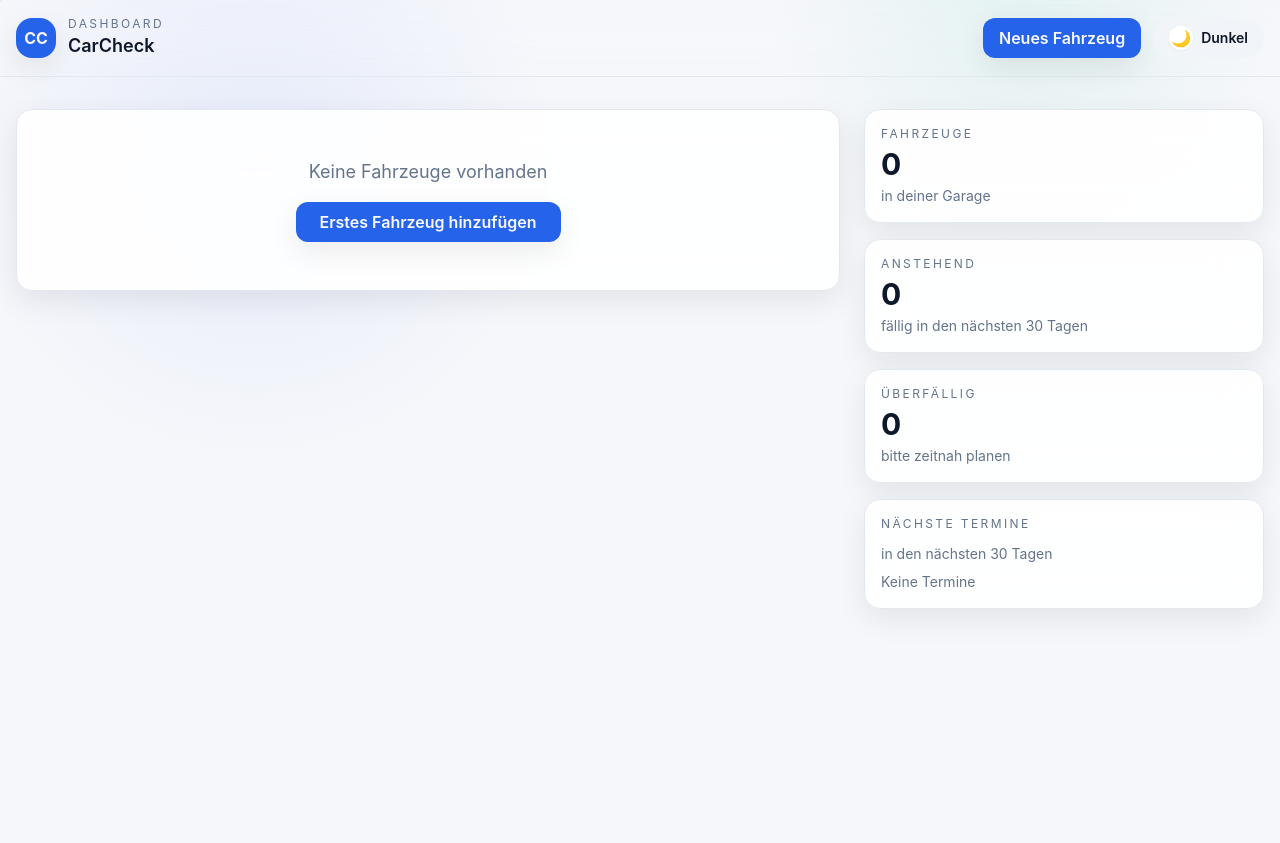
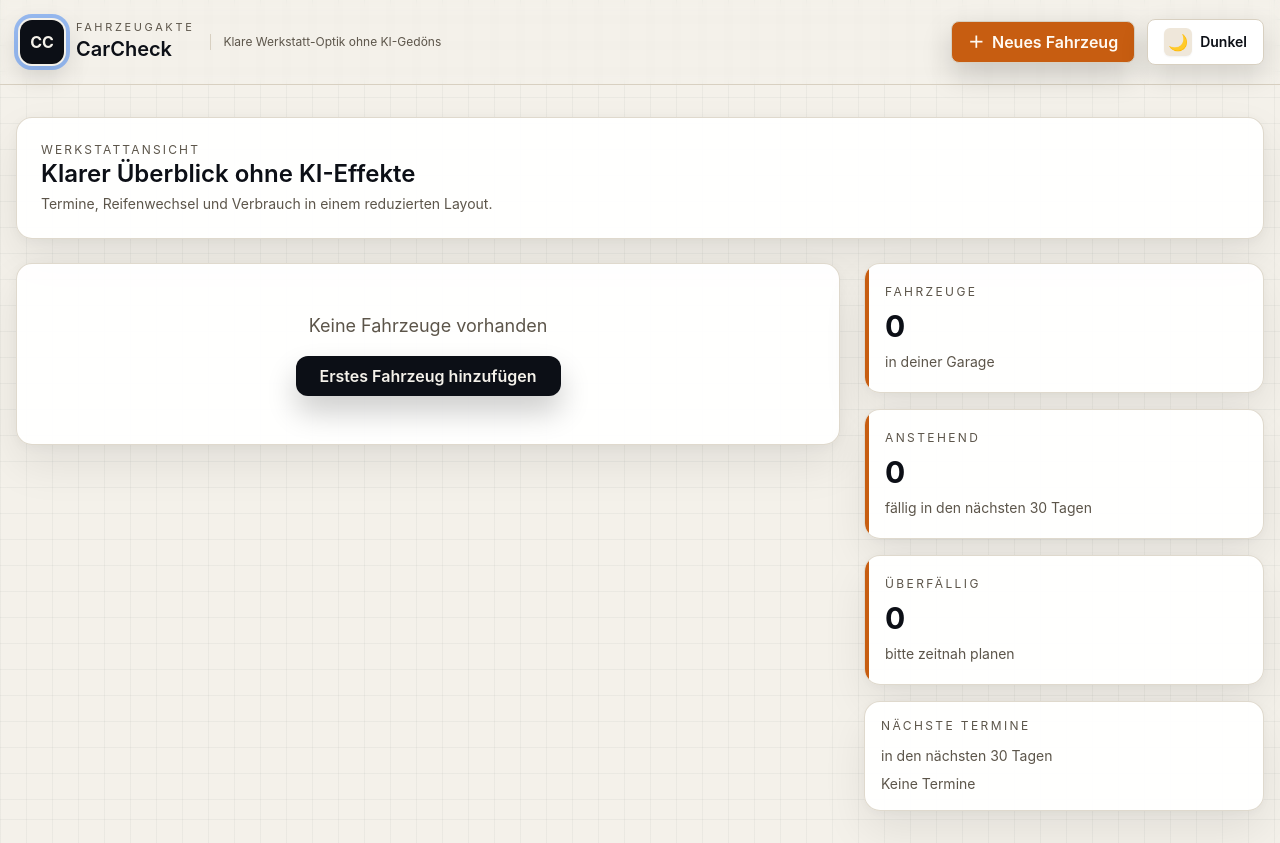
Before and after one commit to bjrump/CarCheck, a Next.js app: page / in a window 1280 px wide. Before the commit the page ends 800 px from the top, so only its background shows below. Built offline with nearby package versions, Linux system fonts and the light colour scheme.

Commit message:
feat: redesign dashboard with workshop-inspired theme
Co-authored-by: bjrump <69497639+bjrump@users.noreply.github.com>

```diff
--- a/app/components/HeaderAddButton.tsx
+++ b/app/components/HeaderAddButton.tsx
@@ -11,8 +11,9 @@ export default function HeaderAddButton() {
   return (
     <button
       onClick={handleAddCar}
-      className="rounded-xl bg-accent px-4 py-2 text-accent-foreground font-semibold shadow-soft transition hover:-translate-y-[1px] hover:shadow-lg"
+      className="inline-flex items-center gap-2 rounded-lg border border-border/70 bg-accent px-4 py-2 text-accent-foreground font-semibold shadow-[0_12px_30px_rgba(0,0,0,0.18)] transition hover:-translate-y-[1px] hover:shadow-[0_16px_34px_rgba(0,0,0,0.22)]"
     >
+      <span aria-hidden>＋</span>
       Neues Fahrzeug
     </button>
   );
--- a/app/components/ThemeToggle.tsx
+++ b/app/components/ThemeToggle.tsx
@@ -10,11 +10,11 @@ export default function ThemeToggle() {
     <button
       type="button"
       onClick={toggleTheme}
-      className="flex items-center gap-2 rounded-full bg-muted px-4 py-2 text-sm font-semibold text-foreground transition hover:shadow-soft hover:-translate-y-[1px]"
+      className="flex items-center gap-2 rounded-lg border border-border/70 bg-card px-4 py-2 text-sm font-semibold text-foreground shadow-[0_10px_28px_rgba(0,0,0,0.14)] transition hover:-translate-y-[1px] hover:border-foreground/40"
       aria-label="Theme umschalten"
     >
       <span
-        className="flex h-6 w-6 items-center justify-center rounded-full bg-card text-base shadow-sm"
+        className="flex h-7 w-7 items-center justify-center rounded-md bg-muted text-base shadow-sm"
         aria-hidden
       >
         {isDark ? '☀️' : '🌙'}
--- a/app/layout.tsx
+++ b/app/layout.tsx
@@ -20,18 +20,26 @@ export default function RootLayout({
       <body className="antialiased bg-background text-foreground">
         <ThemeProvider>
           <div className="min-h-screen">
-            <nav className="sticky top-0 z-30 border-b border-border/60 bg-card/70 backdrop-blur-xl">
+            <nav className="sticky top-0 z-30 border-b border-border/80 bg-card/90 backdrop-blur-sm">
               <div className="container mx-auto flex items-center justify-between px-4 py-4">
                 <div className="flex items-center gap-3">
-                  <a href="/" className="flex items-center gap-3 hover:opacity-80 transition">
-                    <div className="flex h-10 w-10 items-center justify-center rounded-2xl bg-accent text-accent-foreground font-bold shadow-soft">
+                  <a
+                    href="/"
+                    className="flex items-center gap-3 rounded-xl px-1 py-1 transition hover:bg-muted/60"
+                  >
+                    <div className="flex h-11 w-11 items-center justify-center rounded-xl bg-foreground text-background font-bold shadow-[0_10px_28px_rgba(0,0,0,0.18)] ring-4 ring-offset-2 ring-offset-background ring-foreground/10">
                       CC
                     </div>
-                    <div>
-                      <p className="text-xs uppercase tracking-[0.2em] text-muted-foreground">Dashboard</p>
-                      <h1 className="text-lg font-semibold">CarCheck</h1>
+                    <div className="leading-tight">
+                      <p className="text-[11px] uppercase tracking-[0.24em] text-muted-foreground">
+                        Fahrzeugakte
+                      </p>
+                      <h1 className="text-xl font-semibold">CarCheck</h1>
                     </div>
                   </a>
+                  <span className="hidden md:inline text-xs text-muted-foreground border-l border-border/80 pl-3">
+                    Klare Werkstatt-Optik ohne KI-Gedöns
+                  </span>
                 </div>
                 <div className="flex items-center gap-3">
                   <HeaderAddButton />
--- a/app/lib/utils.ts
+++ b/app/lib/utils.ts
@@ -195,13 +195,13 @@ export function getMaintenanceStatus(date: string | null): MaintenanceStatus {
 export function getStatusColorClass(status: MaintenanceStatus): string {
   switch (status) {
     case "overdue":
-      return "bg-red-100 text-red-800 border-red-300";
+      return "bg-red-50 text-red-900 border-red-200";
     case "upcoming":
-      return "bg-yellow-100 text-yellow-800 border-yellow-300";
+      return "bg-amber-50 text-amber-900 border-amber-200";
     case "current":
-      return "bg-green-100 text-green-800 border-green-300";
+      return "bg-emerald-50 text-emerald-900 border-emerald-200";
     default:
-      return "bg-gray-100 text-gray-800 border-gray-300";
+      return "bg-stone-100 text-stone-700 border-stone-200";
   }
 }
 
--- a/app/page.tsx
+++ b/app/page.tsx
@@ -510,17 +510,43 @@ export default function Home() {
   }
 
   return (
+    <div className="space-y-6">
+      <div className="glass rounded-2xl border border-border/70 p-6 flex flex-col gap-4 md:flex-row md:items-center md:justify-between">
+        <div>
+          <p className="text-xs uppercase tracking-[0.18em] text-muted-foreground">
+            Werkstattansicht
+          </p>
+          <h2 className="text-2xl font-semibold">
+            Klarer Überblick ohne KI-Effekte
+          </h2>
+          <p className="text-sm text-muted-foreground mt-1">
+            Termine, Reifenwechsel und Verbrauch in einem reduzierten Layout.
+          </p>
+        </div>
+        {nextAppointment && (
+          <div className="rounded-xl border border-border/70 bg-muted px-4 py-3">
+            <p className="text-[11px] uppercase tracking-[0.16em] text-muted-foreground">
+              Nächster Termin
+            </p>
+            <p className="text-lg font-semibold">{formatDate(nextAppointment.date)}</p>
+            <p className="text-sm text-muted-foreground">
+              {nextAppointment.car.make} {nextAppointment.car.model}
+            </p>
+          </div>
+        )}
+      </div>
+
       <div className="grid grid-cols-1 lg:grid-cols-3 gap-6">
         {/* Left side - 2/3 width: Cars and maintenance lists */}
         <div className="lg:col-span-2 space-y-8">
           {cars.length === 0 ? (
-          <div className="glass rounded-2xl text-center py-12">
+            <div className="glass rounded-2xl border border-border/70 text-center py-12">
               <p className="text-lg mb-4 text-muted-foreground">
                 Keine Fahrzeuge vorhanden
               </p>
               <button
                 onClick={() => setIsAddingCar(true)}
-              className="rounded-xl bg-accent px-6 py-2 text-accent-foreground font-semibold shadow-soft transition hover:-translate-y-[1px] hover:shadow-lg"
+                className="rounded-xl bg-foreground px-6 py-2 text-background font-semibold shadow-[0_16px_30px_rgba(0,0,0,0.2)] transition hover:-translate-y-[1px]"
               >
                 Erstes Fahrzeug hinzufügen
               </button>
@@ -529,6 +555,7 @@ export default function Home() {
             <>
               <div>
                 <div className="mb-4">
+                  <div className="flex items-center justify-between">
                     <div>
                       <p className="text-xs uppercase tracking-[0.2em] text-muted-foreground">
                         Garage
@@ -536,6 +563,7 @@ export default function Home() {
                       <h2 className="text-2xl font-semibold">
                         Meine Fahrzeuge ({cars.length})
                       </h2>
+                    </div>
                   </div>
                 </div>
                 <div className="grid grid-cols-1 md:grid-cols-2 gap-6">
@@ -646,7 +674,7 @@ export default function Home() {
             />
 
             {/* Next appointments in 30 days */}
-          <div className="glass rounded-2xl p-4">
+            <div className="glass rounded-2xl border border-border/70 p-4">
               <p className="text-xs uppercase tracking-[0.2em] text-muted-foreground mb-3">
                 Nächste Termine
               </p>
@@ -681,6 +709,7 @@ export default function Home() {
           </div>
         </div>
       </div>
+    </div>
   );
 }
 
@@ -694,12 +723,13 @@ function StatCard({
   hint?: string;
   }) {
   return (
-    <div className="glass rounded-2xl p-4">
+    <div className="glass relative overflow-hidden rounded-2xl border border-border/70 p-5">
+      <div className="absolute inset-y-0 left-0 w-1 bg-accent" />
       <p className="text-xs uppercase tracking-[0.2em] text-muted-foreground">
         {label}
       </p>
-      <p className="text-3xl font-bold mt-1">{value}</p>
-      {hint && <p className="text-sm text-muted-foreground mt-1">{hint}</p>}
+      <p className="text-3xl font-bold mt-2">{value}</p>
+      {hint && <p className="text-sm text-muted-foreground mt-2">{hint}</p>}
     </div>
   );
 }
--- a/app/styles/globals.css
+++ b/app/styles/globals.css
@@ -3,33 +3,59 @@
 @tailwind utilities;
 
 :root {
-  --background: #f6f7fb;
-  --foreground: #0f172a;
+  --background: #f4f1ea;
+  --foreground: #0c0f16;
   --card: #ffffff;
-  --card-foreground: #0f172a;
-  --border: #e2e8f0;
-  --input: #e2e8f0;
-  --ring: #60a5fa;
-  --muted: #f1f5f9;
-  --muted-foreground: #64748b;
-  --accent: #2563eb;
-  --accent-foreground: #f8fafc;
-  --grid: radial-gradient(circle at 1px 1px, rgba(15, 23, 42, 0.06) 1px, transparent 0);
+  --card-foreground: #0c0f16;
+  --border: #d8d0c1;
+  --input: #e7dece;
+  --ring: #b45309;
+  --muted: #efe7da;
+  --muted-foreground: #5c554a;
+  --accent: #c75d11;
+  --accent-foreground: #fffaf3;
+  --grid: repeating-linear-gradient(
+      0deg,
+      rgba(12, 15, 22, 0.04),
+      rgba(12, 15, 22, 0.04) 1px,
+      transparent 1px,
+      transparent 26px
+    ),
+    repeating-linear-gradient(
+      90deg,
+      rgba(12, 15, 22, 0.04),
+      rgba(12, 15, 22, 0.04) 1px,
+      transparent 1px,
+      transparent 26px
+    );
 }
 
 .dark {
-  --background: #0b1224;
-  --foreground: #e5e7eb;
-  --card: #0f172a;
-  --card-foreground: #e5e7eb;
-  --border: #1f2937;
-  --input: #1a1f35;
-  --ring: #3b82f6;
-  --muted: #1a1f35;
-  --muted-foreground: #94a3b8;
-  --accent: #3b82f6;
-  --accent-foreground: #f8fafc;
-  --grid: radial-gradient(circle at 1px 1px, rgba(226, 232, 240, 0.05) 1px, transparent 0);
+  --background: #0d1219;
+  --foreground: #e8edf5;
+  --card: #0f1621;
+  --card-foreground: #e8edf5;
+  --border: #1f2733;
+  --input: #16202d;
+  --ring: #f39b4a;
+  --muted: #141b25;
+  --muted-foreground: #b9c1cd;
+  --accent: #f07c1e;
+  --accent-foreground: #0f1621;
+  --grid: repeating-linear-gradient(
+      0deg,
+      rgba(232, 237, 245, 0.04),
+      rgba(232, 237, 245, 0.04) 1px,
+      transparent 1px,
+      transparent 26px
+    ),
+    repeating-linear-gradient(
+      90deg,
+      rgba(232, 237, 245, 0.04),
+      rgba(232, 237, 245, 0.04) 1px,
+      transparent 1px,
+      transparent 26px
+    );
 }
 
 @layer base {
@@ -40,16 +66,15 @@
   body {
     color: var(--foreground);
     background-color: var(--background);
-    background-image:
-      radial-gradient(circle at 20% 20%, rgba(37, 99, 235, 0.08), transparent 25%),
-      radial-gradient(circle at 80% 0%, rgba(16, 185, 129, 0.08), transparent 20%),
-      var(--grid);
-    font-family: 'Inter', 'SF Pro Display', -apple-system, BlinkMacSystemFont, 'Segoe UI', sans-serif;
+    background-image: var(--grid);
+    background-size: 26px 26px, 26px 26px;
+    background-attachment: fixed;
+    font-family: 'Inter', 'Space Grotesk', 'SF Pro Display', -apple-system, BlinkMacSystemFont, 'Segoe UI', sans-serif;
     min-height: 100vh;
   }
 
   ::selection {
-    background: rgba(37, 99, 235, 0.2);
+    background: color-mix(in srgb, var(--accent) 30%, transparent);
     color: var(--foreground);
   }
 }
@@ -60,9 +85,13 @@
   }
 
   .glass {
-    @apply backdrop-blur-xl border border-border shadow-soft;
-    background-color: var(--card);
-    background-color: color-mix(in srgb, var(--card) 90%, transparent);
+    @apply border;
+    background-color: color-mix(in srgb, var(--card) 94%, transparent);
+    border-color: color-mix(in srgb, var(--border) 80%, transparent);
+    box-shadow:
+      0 20px 45px rgba(0, 0, 0, 0.08),
+      0 2px 12px rgba(0, 0, 0, 0.04);
+    position: relative;
   }
 }
 
```
Also changed, not shown: app/components/CarCard.tsx (+16 -16 lines), app/components/MaintenanceCard.tsx (+5 -5 lines). Lines whose indentation alone changed are shown as unchanged.
